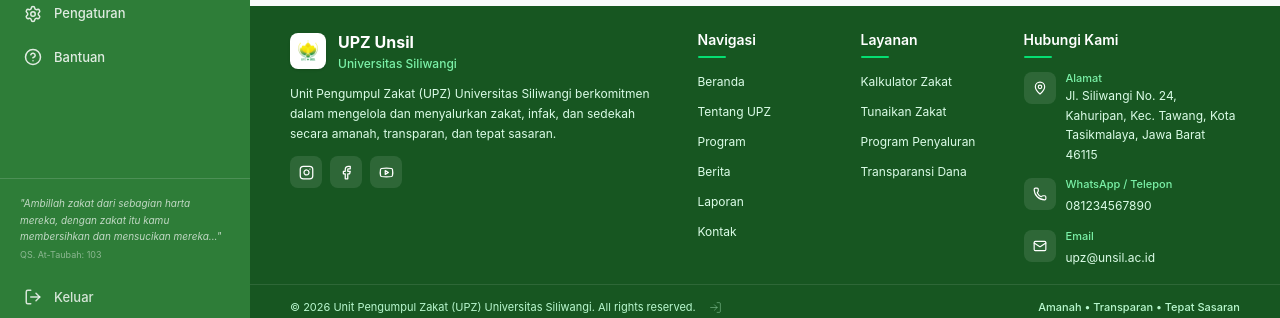
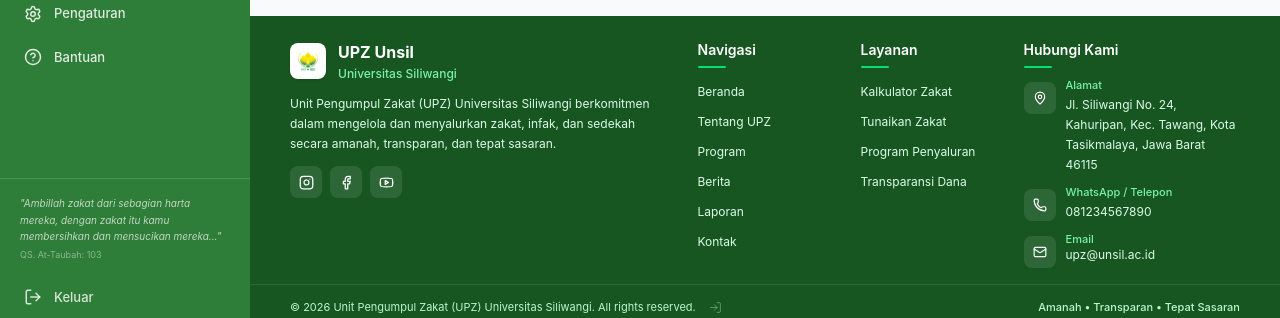
Before and after one commit to fadhilahendani21/upz-zakat-frontend, a React (Vite) app: page /muzakki in a window 1280 px wide. Shown: the part 471-789 px from the top of the page. Built offline with nearby package versions, Linux system fonts and the light colour scheme; no server answers.

Commit message:
Update Footer.jsx

```diff
--- a/src/components/common/Footer.jsx
+++ b/src/components/common/Footer.jsx
@@ -279,11 +279,11 @@
                   <MapPin size={14} />
                 </div>
 
-                <div className="min-w-0 flex-1">
-                  <p className="text-[11px] font-medium leading-4 text-green-300">
+                <div className="flex flex-col gap-1 min-w-0 flex-1">
+                  <p className="text-[11px] font-medium leading-none text-green-300">
                     Alamat
                   </p>
-                  <p className="text-xs leading-relaxed text-green-100 break-words">
+                  <p className="text-xs leading-5 text-green-100 break-words">
                     {alamat}
                   </p>
                 </div>
@@ -296,15 +296,15 @@
                   <Phone size={14} />
                 </div>
 
-                <div className="min-w-0 flex-1">
-                  <p className="text-[11px] font-medium leading-4 text-green-300">
+                <div className="flex flex-col gap-1 min-w-0 flex-1">
+                  <p className="text-[11px] font-medium leading-none text-green-300">
                     WhatsApp / Telepon
                   </p>
                   <a
                     href={whatsappHref}
                     target="_blank"
                     rel="noopener noreferrer"
-                    className="text-xs leading-relaxed text-green-100 transition-colors hover:text-white break-all sm:break-normal"
+                    className="block text-xs leading-5 text-green-100 transition-colors hover:text-white break-all sm:break-normal"
                   >
                     {whatsapp}
                   </a>
@@ -318,13 +318,13 @@
                   <Mail size={14} />
                 </div>
 
-                <div className="min-w-0 flex-1">
-                  <p className="text-[11px] font-medium leading-4 text-green-300">
+                <div className="flex flex-col gap-0.5 min-w-0 flex-1">
+                  <p className="text-[11px] font-medium leading-none text-green-300">
                     Email
                   </p>
                   <a
                     href={`mailto:${email}`}
-                    className="break-all text-xs leading-relaxed text-green-100 transition-colors hover:text-white"
+                    className="block break-all text-xs leading-5 text-green-100 transition-colors hover:text-white -mt-0.5"
                   >
                     {email}
                   </a>
```
